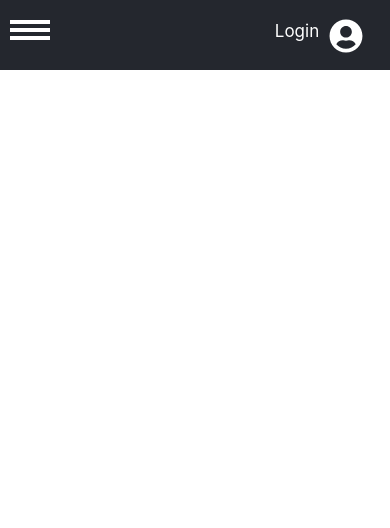
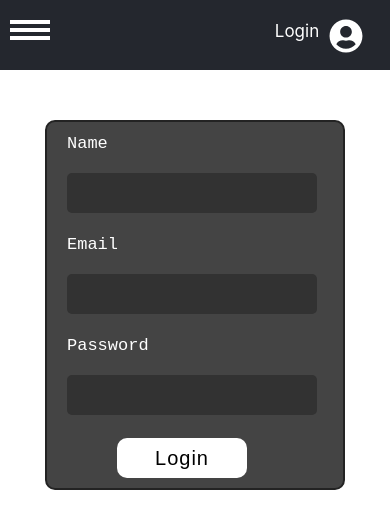
Before and after one commit to MohamedAhmeDdev/Double-Diner, a React (Create React App) app in the folder frontend_user/: page /RegistrationForm in a window 390 px wide. Shown: the top 528 px of the page. Built offline with nearby package versions, Linux system fonts and the light colour scheme; a web font is replaced by a local one.

Commit message:
registration and login form added

```diff
--- a/frontend_user/src/App.js
+++ b/frontend_user/src/App.js
@@ -10,6 +10,8 @@ import Reservaton from './Components/Reservaton';
 import Contact from './Components/Contact';
 import Policy from './Components/Policy';
 import Terms from './Components/Terms';
+import RegistrationForm from './Components/RegistrationForm';
+import Login from './Components/Login';
 // import Footer from './Components/Footer';
 
 function App() {
@@ -23,6 +25,8 @@ function App() {
       <Route path="/Contact" element={<Contact/>} />
       <Route path="/Policy" element={<Policy/>} />
       <Route path="/Terms" element={<Terms/>} />
+      <Route path="/RegistrationForm" element={<RegistrationForm/>} />
+      <Route path="/Login" element={<Login/>} />
       </Routes>
       </BrowserRouter>
     </div>
--- /dev/null
+++ b/frontend_user/src/Components/Login.js
@@ -0,0 +1,22 @@
+import React from 'react'
+import '../css/Login.css'
+
+function Login() {
+    return (
+        <div className='container-LoginForm'>
+            <form className='LoginForm'>
+
+                <label htmlFor="Email" className='LoginLabel'>Email</label><br />
+                <input className='LoginInput' type="text" />
+                <br />
+
+                <label htmlFor="password" className='LoginLabel'>Password</label> <br />
+                <input className='LoginInput' type="text" />
+
+                <button className='submitLogin' type="submit">Login</button>
+            </form>
+        </div>
+    )
+}
+
+export default Login
--- a/frontend_user/src/Components/Navbar.js
+++ b/frontend_user/src/Components/Navbar.js
@@ -35,10 +35,10 @@ function Navbar() {
 
       <div id='form'>
         <li className='login'>
-          <Link to="" >Login</Link>
+          <Link to="/Login" >Login</Link>
         </li>
 
-          <Link to="" ><FaUserCircle size='2em ' color='white' /></Link>
+          <Link to="/RegistrationForm" ><FaUserCircle size='2em ' color='white' /></Link>
       </div>
 
     </div>
--- /dev/null
+++ b/frontend_user/src/Components/RegistrationForm.js
@@ -0,0 +1,25 @@
+import React from 'react'
+import '../css/RigistrationForm.css'
+
+function RegistrationForm() {
+    return (
+        <div className='container-RegistrationForm'>
+            <form className='RegistrationForm'>
+                <label htmlFor="name" className='RegistrationLabel'>Name</label> <br />
+                <input className="RegistrationInput" type="text" />
+                <br />
+
+                <label htmlFor="Email" className='RegistrationLabel'>Email</label><br />
+                <input className='RegistrationInput' type="text" />
+                <br />
+
+                <label htmlFor="password" className='RegistrationLabel'>Password</label> <br />
+                <input className='RegistrationInput' type="text" />
+
+                <button className='submitRegistration' type="submit">Login</button>
+            </form>
+        </div>
+    )
+}
+
+export default RegistrationForm
--- /dev/null
+++ b/frontend_user/src/css/Login.css
@@ -0,0 +1,112 @@
+*{
+    margin: 0;
+    padding: 0;
+    box-sizing: border-box;
+}
+
+
+.container-LoginForm{
+    justify-content: center;
+    align-items: center;
+    display: flex;
+    height: 100%;
+    width: 100%;
+}
+
+.LoginForm{
+    padding: 10px 0;
+    background-color: #444444;
+    position: relative;
+    border-radius: 10px;
+    margin: 50px 0;
+    height: 270px;
+    width: 350px;
+    max-width: 500px;
+}
+.LoginLabel{
+    color: white;
+    margin: 0 20px;
+    font-family: 'Courier New', Courier, monospace;
+    font-size: 17px;
+}
+.LoginInput{
+    border-radius: 5px;
+    color: white;
+    background: #2323238c;
+    border: none;
+    outline: none;
+    margin: 20px 20px;
+    height: 40px;
+    width: 300px;
+}
+
+.LoginInput:focus{
+    color: black ;
+    background: white;
+    border: 2px solid white;
+}
+
+.submitLogin{
+    border-radius: 10px;
+    letter-spacing: 1px;
+    font-size: 20px;
+    position: absolute;
+    left: 90px;
+    bottom: 10px;
+    background-color: white;
+    border: none;
+    outline: none;
+    margin: 0 10px;
+    width: 130px;
+    height: 40px;
+}
+
+@media only screen and (max-width: 800px){
+    .LoginForm{
+        padding: 10px 0;
+        background-color: #444444;
+        position: relative;
+        border-radius: 10px;
+        margin: 50px 0;
+        height: 270px;
+        width: 300px;
+        max-width: 300px;
+    }
+    .LoginLabel{
+        color: white;
+        margin: 0 20px;
+        font-family: 'Courier New', Courier, monospace;
+        font-size: 17px;
+    }
+    .LoginInput{
+        border-radius: 5px;
+        color: white;
+        background: #2323238c;
+        border: none;
+        outline: none;
+        margin: 20px 20px;
+        height: 40px;
+        width: 250px;
+    }
+
+    .LoginInput:focus{
+        color: black ;
+        background: white;
+        border: 2px solid white;
+    }
+
+    .submitLogin{
+        border-radius: 10px;
+        letter-spacing: 1px;
+        font-size: 20px;
+        position: absolute;
+        left: 60px;
+        bottom: 10px;
+        background-color: white;
+        border: none;
+        outline: none;
+        margin: 0 10px;
+        width: 130px;
+        height: 40px;
+    }
+}
--- /dev/null
+++ b/frontend_user/src/css/RigistrationForm.css
@@ -0,0 +1,114 @@
+*{
+    margin: 0;
+    padding: 0;
+    box-sizing: border-box;
+}
+
+
+.container-RegistrationForm{
+    justify-content: center;
+    align-items: center;
+    display: flex;
+    height: 100%;
+    width: 100%;
+}
+
+.RegistrationForm{
+    padding: 10px 0;
+    background-color: #444444;
+    position: relative;
+    border-radius: 10px;
+    margin: 50px 0;
+    height: 370px;
+    width: 350px;
+    max-width: 500px;
+}
+.RegistrationLabel{
+    color: white;
+    margin: 0 20px;
+    font-family: 'Courier New', Courier, monospace;
+    font-size: 17px;
+}
+.RegistrationInput{
+    border-radius: 5px;
+    color: white;
+    background: #2323238c;
+    border: none;
+    outline: none;
+    margin: 20px 20px;
+    height: 40px;
+    width: 300px;
+}
+
+.RegistrationInput:focus{
+    color: black ;
+    background: white;
+    border: 2px solid white;
+}
+
+.submitRegistration{
+    border-radius: 10px;
+    letter-spacing: 1px;
+    font-size: 20px;
+    position: absolute;
+    left: 90px;
+    bottom: 10px;
+    background-color: white;
+    border: none;
+    outline: none;
+    margin: 0 10px;
+    width: 130px;
+    height: 40px;
+}
+
+@media only screen and (max-width: 800px){
+    .RegistrationForm{
+        padding: 10px 0;
+        background-color: #444444;
+        position: relative;
+        border-radius: 10px;
+        margin: 50px 0;
+        height: 370px;
+        width: 300px;
+        max-width: 300px;
+        border: 2px solid  #232323;
+    }
+    .RegistrationLabel{
+        color: white;
+        margin: 0 20px;
+        font-family: 'Courier New', Courier, monospace;
+        font-size: 17px;
+    }
+    .RegistrationInput{
+        border-radius: 5px;
+        color: white;
+        background: #2323238c;
+        border: none;
+        outline: none;
+        margin: 20px 20px;
+        height: 40px;
+        width: 250px;
+    }
+
+    .RegistrationInput:focus{
+        color: black ;
+        background: white;
+        border: 2px solid white;
+    }
+
+    .submitRegistration{
+        border-radius: 10px;
+        letter-spacing: 1px;
+        font-size: 20px;
+        position: absolute;
+        left: 60px;
+        bottom: 10px;
+        background-color: white;
+        border: none;
+        outline: none;
+        margin: 0 10px;
+        width: 130px;
+        height: 40px;
+    }
+
+}
```
